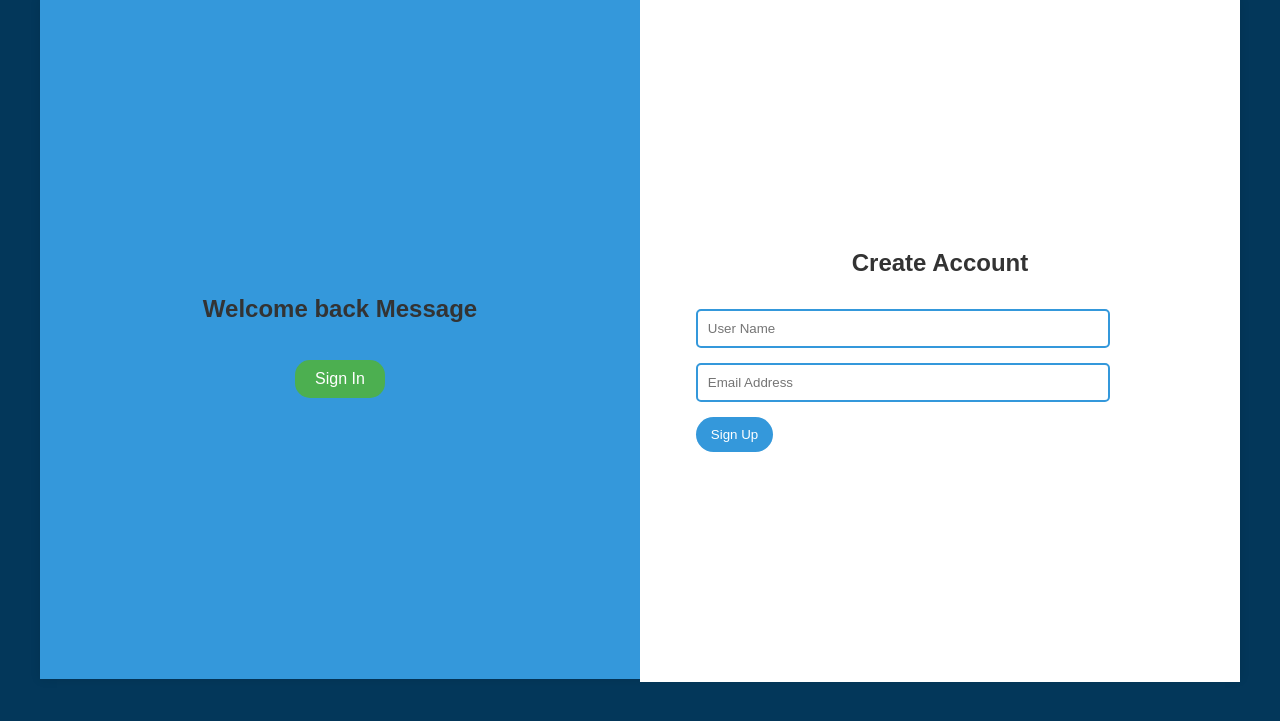
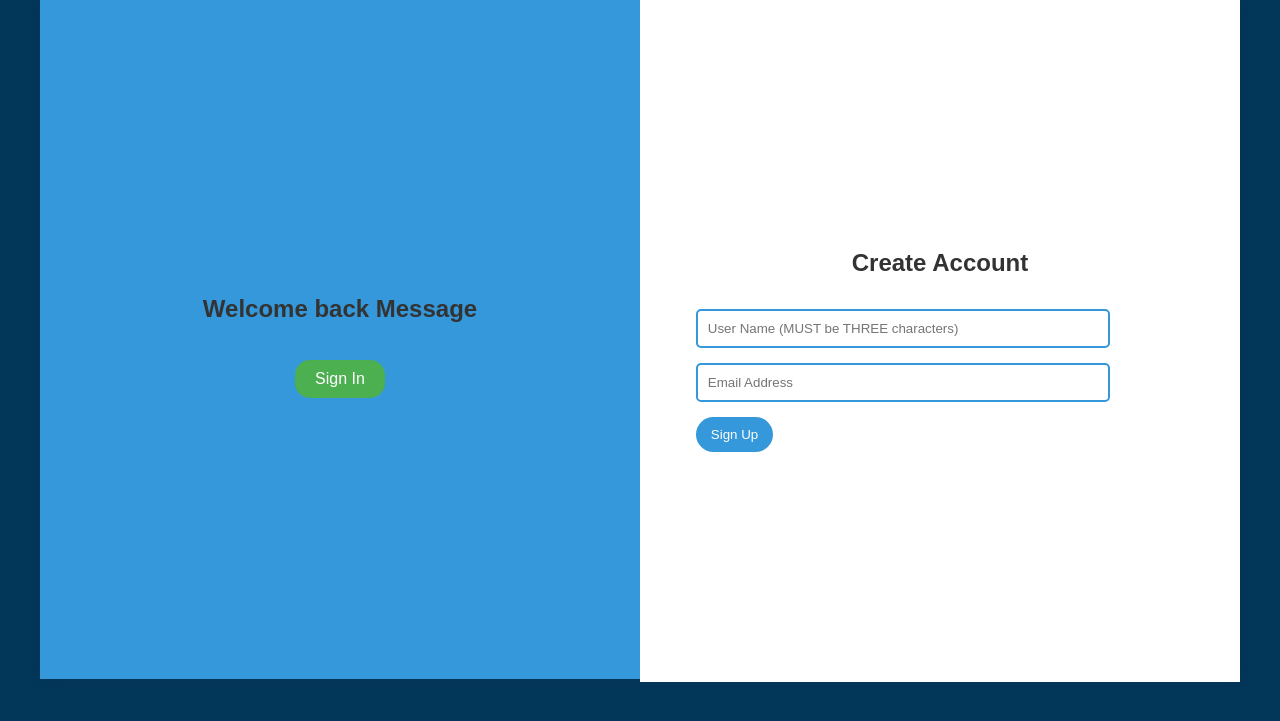
Before and after one commit to KQian-lab/Team6ProjectLive, a Flask app: page /signup in a window 1280 px wide. Shown: the part 61-782 px from the top of the page. Run offline with Flask 3, Linux system fonts and the light colour scheme.

Commit message:
Changed user name placeholder

```diff
--- a/templates/signup.html
+++ b/templates/signup.html
@@ -18,7 +18,7 @@
   <div class="signup-form">
     <h2>Create Account</h2>
     <form action="/signup" method="post">
-      <input type="text" placeholder="User Name" name="username" required>
+      <input type="text" placeholder="User Name (MUST be THREE characters)" name="username" required>
       <input type="email" placeholder="Email Address" name="email" required>
       <button type="submit">Sign Up</button>
     </form>
```
